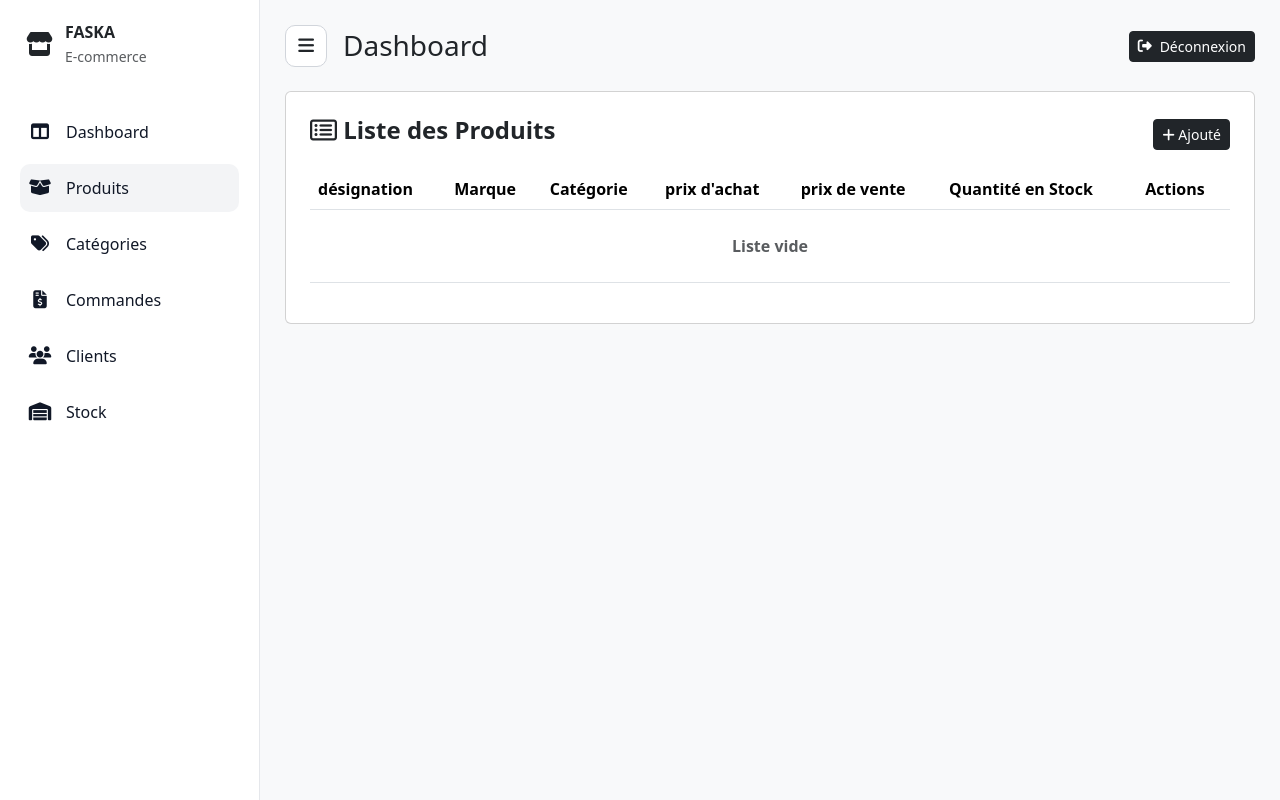
After one commit to HichamFaska/e-commerce-APP, a PHP site: page /app/resources/views/admin/pages/produits.php in a window 1280 px wide. The commit adds this page. Run offline with PHP 8.4, Linux system fonts and the light colour scheme; the template is opened without the code that fills it, so the values that code supplies are empty.

Commit message:
- Ajout du contrôleur AdminProductController pour gérer les produits côté administration. - Création de la vue admin produits.php pour lister et gérer les produits. - Mise à jour du modèle Produit pour supporter de nouvelles fonctionnalités côté admin.

```diff
--- a/app/resources/views/admin/layout/main.php
+++ b/app/resources/views/admin/layout/main.php
@@ -65,11 +65,12 @@
             </a>
         </div>
 
-        <div class="card p-5">
+        <div class="card py-4 px-4">
             <?= $content ?? '' ?>
         </div>
     </main>
 
 <script src = "/assets/js/mainAdmin.js"></script>
+<script src="https://cdn.jsdelivr.net/npm/bootstrap@5.3.3/dist/js/bootstrap.bundle.min.js"></script>
 </body>
 </html>
--- /dev/null
+++ b/app/resources/views/admin/pages/produits.php
@@ -0,0 +1,60 @@
+<?php ob_start(); ?>
+<div class = "d-flex align-items-center justify-content-between mb-3">
+    <h4 class = "fw-semibold"><i class="fa-regular fa-rectangle-list"></i> Liste des Produits</h4>
+    <button type="button" data-bs-toggle="modal" data-bs-target="#addProductModal" class = "btn btn-sm btn-dark">
+        <i class = "fa-solid fa-plus"></i>
+        Ajouté
+    </button>
+</div>
+<div class = "table-responsive">
+    <table class = "table table-hover align-middle">
+        <thead class = "table-ligth">
+            <tr>
+                <th>désignation</th>
+                <th>Marque</th>
+                <th>Catégorie</th>
+                <th>prix d'achat</th>
+                <th>prix de vente</th>
+                <th>Quantité en Stock</th>
+                <th>Actions</th>
+            </tr>
+        </thead>
+        <tbody>
+            <?php $hasContent = false; ?>
+            <?php foreach($allProducts as $all): ?>
+                <?php $hasContent = true; ?>
+                <tr>
+                    <td><?= $all->designation ?></td>
+                    <td><?= $all->nomMarque ?></td>
+                    <td><?= $all->nomCategorie ?></td>
+                    <td><?= $all->prixAchat ?></td>
+                    <td><?= $all->prixVente ?></td>
+                    <td><?= ($all->quantiteStock > 0) ? $all->quantiteStock : $all->quantiteStock.' (repture de stock)' ?></td>
+                    <td class="text-center">
+                        <a href="/admin/produit/view?id=<?= $all->id_produit ?>" class="btn btn-sm btn-dark" title="Voir">
+                            <i class="fa-solid fa-eye"></i>
+                        </a>
+
+                        <a href="/admin/produit/edit?id=<?= $all->id_produit ?>" class="btn btn-sm btn-dark" title="Modifier">
+                            <i class="fa-solid fa-pen-to-square"></i>
+                        </a>
+
+                        <a href="/admin/produit/delete?id=<?= $all->id_produit ?>" class="btn btn-sm btn-dark" title="Supprimer" onclick="return confirm('Voulez-vous vraiment supprimer ce produit ?');">
+                            <i class="fa-solid fa-trash"></i>
+                        </a>
+                    </td>
+                </tr>
+            <?php endforeach; ?>
+            <?php if(!$hasContent): ?>
+                <tr>
+                    <td class="text-center py-4 fw-semibold text-muted" colspan="100%">Liste vide</td>
+                </tr>
+            <?php endif; ?>
+        </tbody>
+    </table>
+</div>
+<?php
+    $content = ob_get_clean();
+    $title = "Products";
+    require __DIR__ . '/../../admin/layout/main.php';
+?>
--- a/routes/web.php
+++ b/routes/web.php
@@ -1,5 +1,6 @@
 <?php
     use App\Core\Facade\Route;
+    use App\Http\Controllers\AdminProductController;
     use App\Http\Controllers\AuthController;
     use App\Http\Controllers\CartController;
     use App\Http\Controllers\homeController;
@@ -25,6 +26,4 @@
 
     },[function (){ return new RoleMiddleware('admin');}]);
 
-    Route::get('/admin/products', function (){
-
-    },[function (){ return new RoleMiddleware('admin');}]);
+    Route::get('/admin/products',[AdminProductController::class, 'index'],[function (){ return new RoleMiddleware('admin');}]);
```
Also changed, not shown: app/Http/Controllers/AdminProductController.php (added, +20 -0 lines), app/Models/Produit.php (+21 -1 lines).
